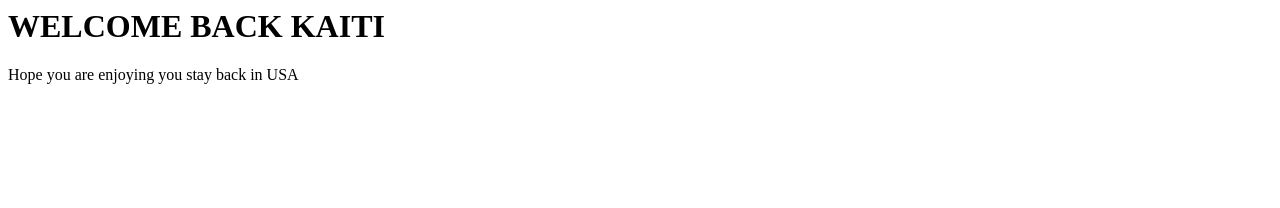
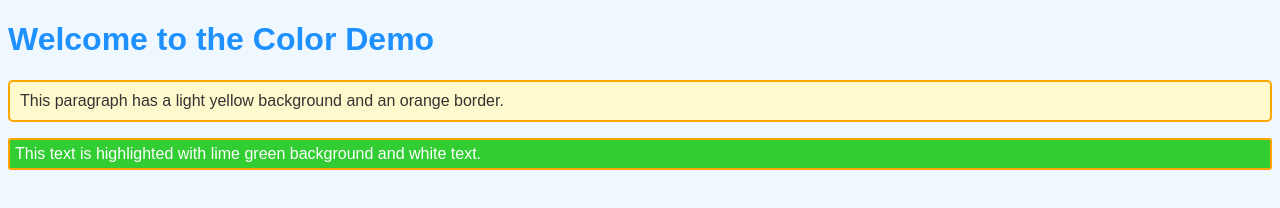
Before and after one commit to kublai68/chickens, a plain HTML site: page index.html in a window 1280 px wide. Drawn offline with Linux system fonts and the light colour scheme.

Commit message:
more kait stuff

```diff
--- a/index.html
+++ b/index.html
@@ -1,15 +1,38 @@
-<html lang=""en">
+<!DOCTYPE html>
+<html lang="en">
+<head>
+  <meta charset="UTF-8">
+  <title>Color Example</title>
+  <style>
+    body {
+      background-color: #f0f8ff; /* Light blue background */
+      font-family: Arial, sans-serif;
+    }
+    h1 {
+      color: #1e90ff; /* DodgerBlue */
+    }
+    p {
+      color: #333; /* Dark gray text */
+      background-color: #fffacd; /* LemonChiffon background */
+      padding: 10px;
+      border: 2px solid #ffa500; /* Orange border */
+      border-radius: 5px;
+    }
+    .highlight {
+      color: white;
+      background-color: #32cd32; /* LimeGreen */
+      padding: 5px;
+      border-radius: 3px;
+    }
+  </style>
+</head>
+<body>
 
-<head>
-    <meta charset="UTF-8">
-    <meta name=""viewport"
-    content=""width=device-width, initial-scale="1.0">
-    <title>Chickens</title>
-</head>
+  <h1>Welcome to the Color Demo</h1>
 
-<body>
-    <h1>WELCOME BACK KAITI</h1>
-    <p>Hope you are enjoying you stay back in USA</p>
+  <p>This paragraph has a light yellow background and an orange border.</p>
+
+  <p class="highlight">This text is highlighted with lime green background and white text.</p>
+
 </body>
-
 </html>
```
